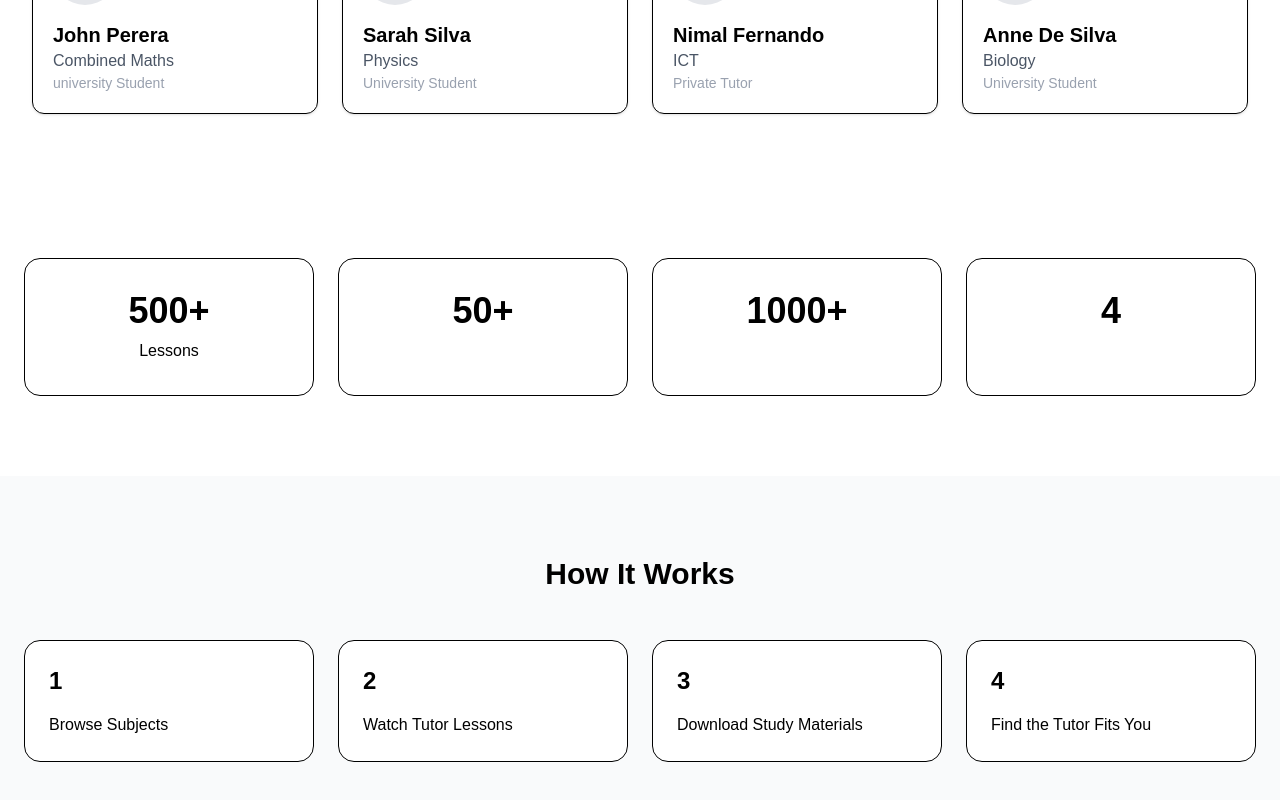
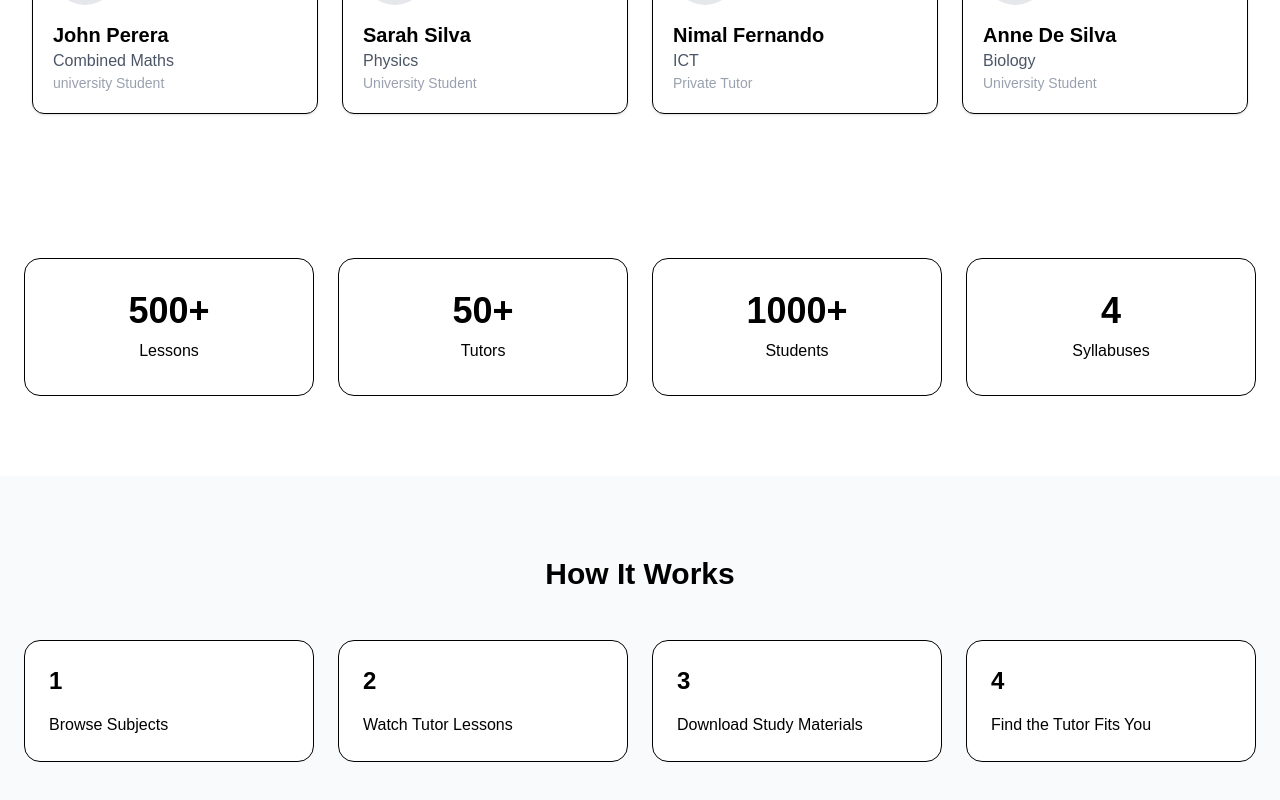
Before and after one commit to DinukaD-24/tutor-platform, a Next.js app: page / in a window 1280 px wide. Shown: the part 1285-2085 px from the top of the page. Built offline with nearby package versions, Linux system fonts and the light colour scheme.

Commit message:
fix: correct spelling errors in label keys for statistics section

```diff
--- a/src/components/home/StatisticsSection.jsx
+++ b/src/components/home/StatisticsSection.jsx
@@ -6,15 +6,15 @@ export default function StatisticsSection() {
         },
         {
             number: "50+",
-            lable: "Tutors",
+            label: "Tutors",
         },
         {
             number: "1000+",
-            lable: "Students",
+            label: "Students",
         },
         {
             number: "4",
-            lable: "Syllabuses",
+            label: "Syllabuses",
         },
     ];
 
```
